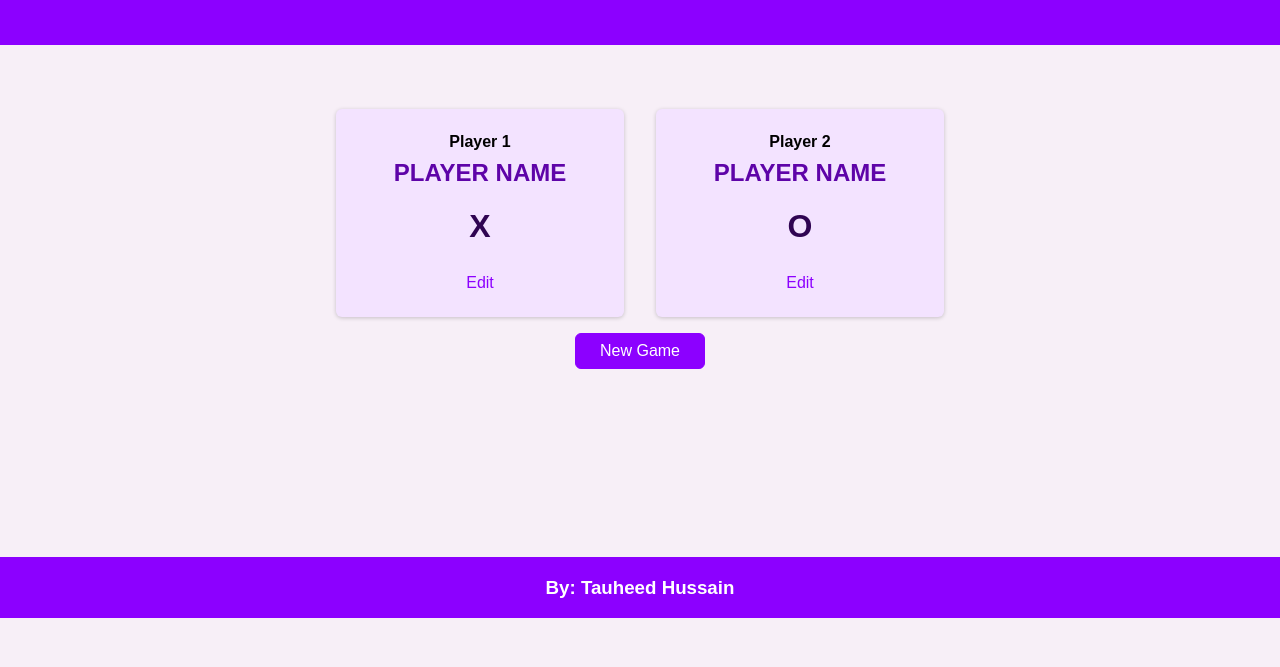
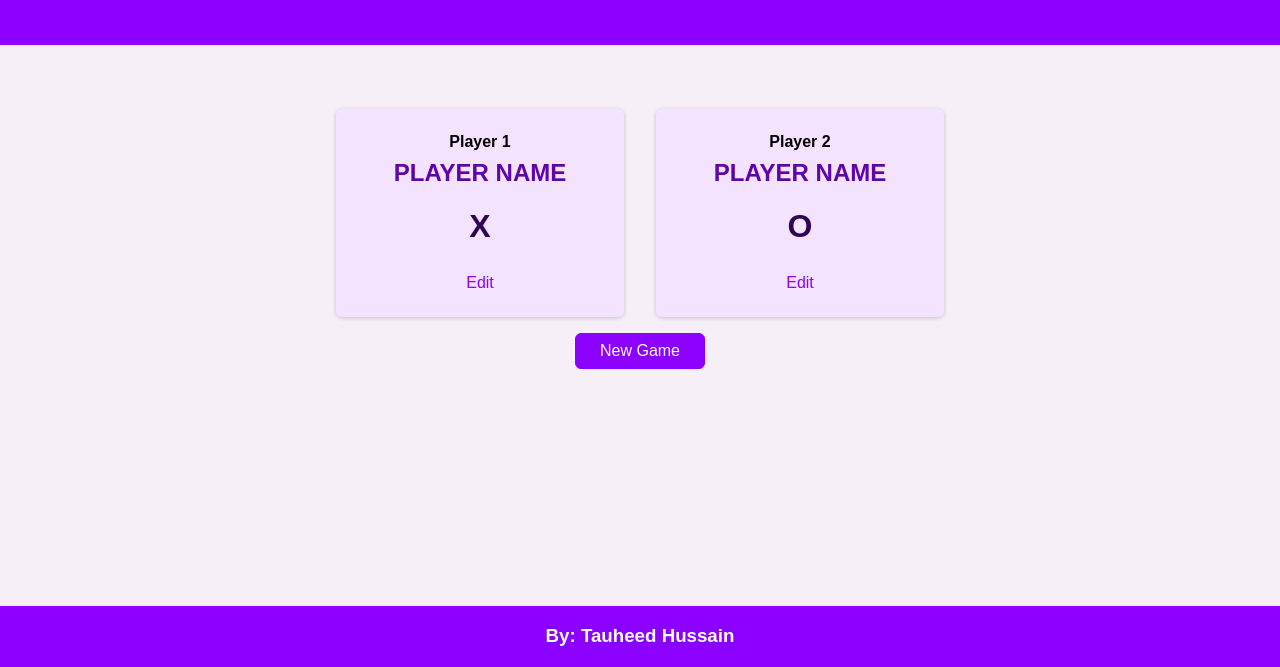
Before and after one commit to asaddarain/tic-tac-toe, a plain HTML site: page index.html in a window 1280 px wide. Shown: the part 133-800 px from the top of the page. Drawn offline with Linux system fonts and the light colour scheme.

Commit message:
minor ui changes

```diff
--- a/style.css
+++ b/style.css
@@ -5,6 +5,9 @@ body {
   padding: 0;
   font-family: "open-sans", sans-serif;
   background-color: rgb(247, 239, 247);
+  min-height: 100vh;
+  display: flex;
+  flex-direction: column;
 }
 
 /* for responsiveness */
@@ -30,7 +33,6 @@ header {
 /* --------------------------------------------- */
 /* MAIN */
 main {
-  min-height: 54vh;
   flex-grow: 1;
 }
 
```
